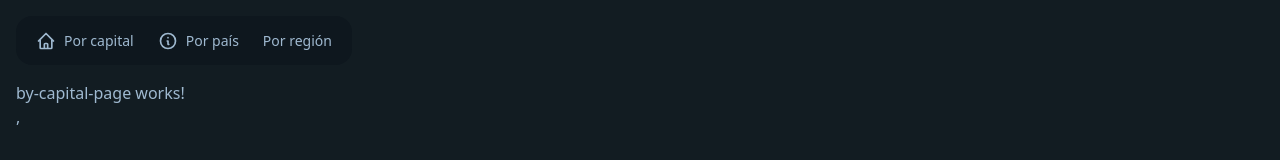
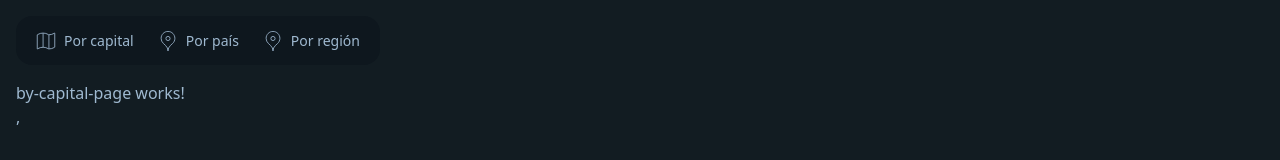
Before and after one commit to JenniArabel/CountryApp, an Angular app in the folder countryApp/: page / in a window 1280 px wide. Both pictures are taken after a click on the button "Empezar". Shown: the top 160 px of the page. Built offline with nearby package versions, Linux system fonts and the light colour scheme.

Commit message:
Add icons from iconify

```diff
--- a/countryApp/src/app/country/components/top-menu/top-menu.component.html
+++ b/countryApp/src/app/country/components/top-menu/top-menu.component.html
@@ -4,16 +4,15 @@
       <a>
         <svg
           xmlns="http://www.w3.org/2000/svg"
-          class="h-5 w-5"
-          fill="none"
+          width="20"
+          height="20"
           viewBox="0 0 24 24"
-          stroke="currentColor"
         >
           <path
-            stroke-linecap="round"
-            stroke-linejoin="round"
-            stroke-width="2"
-            d="M3 12l2-2m0 0l7-7 7 7M5 10v10a1 1 0 001 1h3m10-11l2 2m-2-2v10a1 1 0 01-1 1h-3m-6 0a1 1 0 001-1v-4a1 1 0 011-1h2a1 1 0 011 1v4a1 1 0 001 1m-6 0h6"
+            fill="none"
+            stroke="currentColor"
+            d="M15.5 21.5v-17m0 17h-.333l-.358-.22A12 12 0 0 0 8.52 19.5H8.5m7 2h.177a12 12 0 0 0 6.173-1.71l.65-.39V2.5h-.25l-.357.22a12 12 0 0 1-6.29 1.78h-.353l-.483-.29A12 12 0 0 0 8.593 2.5H8.5m0 0h-.176A12 12 0 0 0 2.15 4.21l-.65.39v16.9h.25l.357-.22a12 12 0 0 1 6.29-1.78m.103-17v17m0 0h-.104m0 0H8.25"
+            stroke-width="1"
           />
         </svg>
         Por capital
@@ -24,16 +23,15 @@
       <a>
         <svg
           xmlns="http://www.w3.org/2000/svg"
-          class="h-5 w-5"
-          fill="none"
+          width="20"
+          height="20"
           viewBox="0 0 24 24"
-          stroke="currentColor"
         >
           <path
-            stroke-linecap="round"
-            stroke-linejoin="round"
-            stroke-width="2"
-            d="M13 16h-1v-4h-1m1-4h.01M21 12a9 9 0 11-18 0 9 9 0 0118 0z"
+            fill="none"
+            stroke="currentColor"
+            d="M12 23.92a9.04 9.04 0 0 0-2.96-6.61l-2.567-2.334A8.37 8.37 0 0 1 3.75 8.799C3.75 4.242 7.444.5 12 .5s8.25 3.741 8.25 8.298c0 2.343-.989 4.6-2.723 6.177l-2.568 2.334a9.04 9.04 0 0 0-2.96 6.61Zm0 0V24v-.057M12 11.5a2.5 2.5 0 1 1 0-5a2.5 2.5 0 0 1 0 5Z"
+            stroke-width="1"
           />
         </svg>
         Por país
@@ -42,6 +40,19 @@
 
     <li>
       <a>
+        <svg
+          xmlns="http://www.w3.org/2000/svg"
+          width="20"
+          height="20"
+          viewBox="0 0 24 24"
+        >
+          <path
+            fill="none"
+            stroke="currentColor"
+            d="M12 23.92a9.04 9.04 0 0 0-2.96-6.61l-2.567-2.334A8.37 8.37 0 0 1 3.75 8.799C3.75 4.242 7.444.5 12 .5s8.25 3.741 8.25 8.298c0 2.343-.989 4.6-2.723 6.177l-2.568 2.334a9.04 9.04 0 0 0-2.96 6.61Zm0 0V24v-.057M12 11.5a2.5 2.5 0 1 1 0-5a2.5 2.5 0 0 1 0 5Z"
+            stroke-width="1"
+          />
+        </svg>
         Por región
       </a>
     </li>
```
